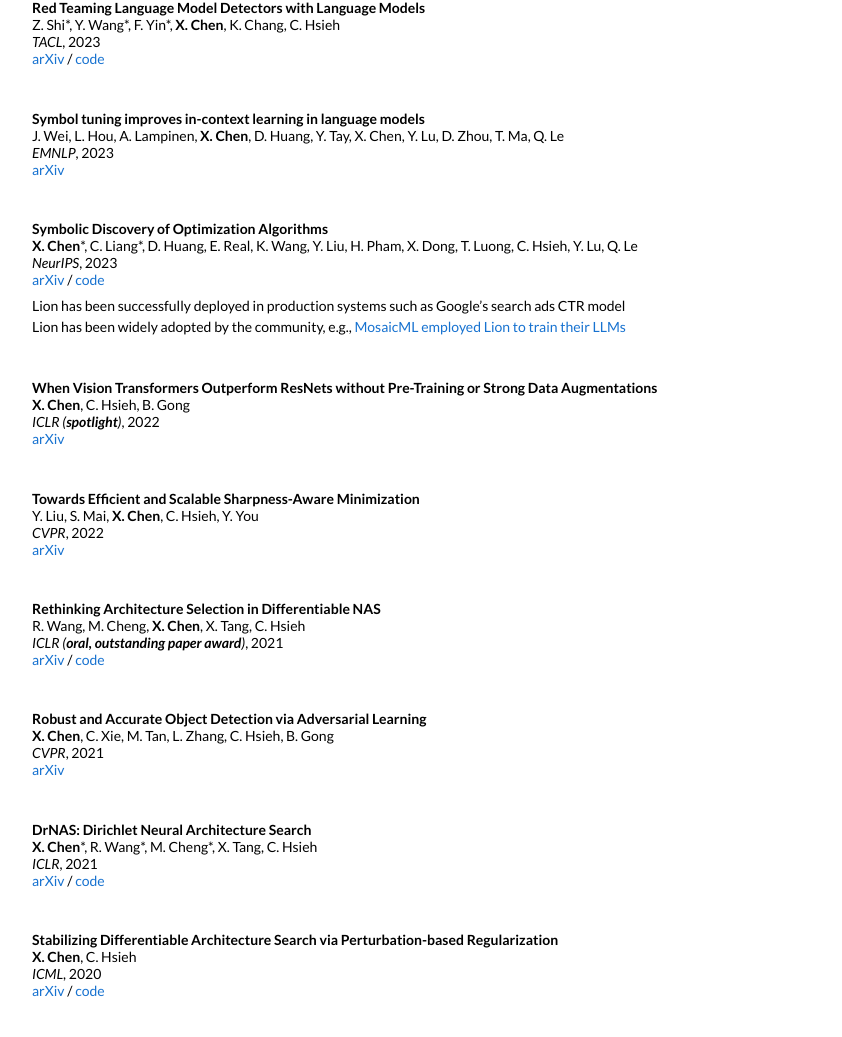
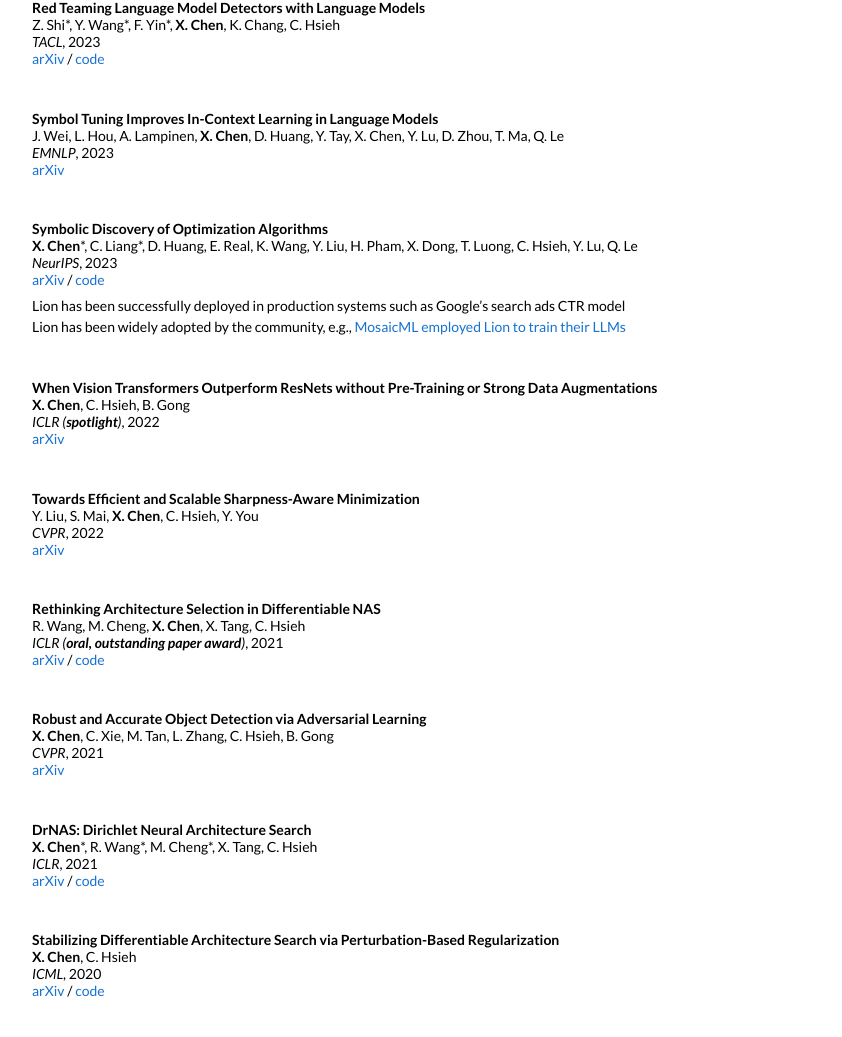
Before and after one commit to xiangning-chen/xiangning-chen.github.io, a Jekyll site: the page built from _posts/2023-05-31-red.markdown, in a window 1280 px wide. Shown: the part 467-1504 px from the top of the page, without its empty margins (208-1050 px from the left). Built offline with Jekyll 4.4.1, drawn with Linux system fonts in a browser that asks for light colours.

Commit message:
minor caes

```diff
--- a/_posts/2020-02-12-stabilizing.markdown
+++ b/_posts/2020-02-12-stabilizing.markdown
@@ -1,6 +1,6 @@
 ---
 layout: post
-title: "Stabilizing Differentiable Architecture Search via Perturbation-based Regularization"
+title: "Stabilizing Differentiable Architecture Search via Perturbation-Based Regularization"
 date: 2020-02-12
 categories: research
 authors: "<strong>X. Chen</strong>, C. Hsieh"
--- a/_posts/2023-05-15-symbol.markdown
+++ b/_posts/2023-05-15-symbol.markdown
@@ -1,6 +1,6 @@
 ---
 layout: post
-title: "Symbol tuning improves in-context learning in language models"
+title: "Symbol Tuning Improves In-Context Learning in Language Models"
 date: 2023-05-15
 categories: research
 authors: "J. Wei, L. Hou, A. Lampinen, <strong>X. Chen</strong>, D. Huang, Y. Tay, X. Chen, Y. Lu, D. Zhou, T. Ma, Q. Le"
```
